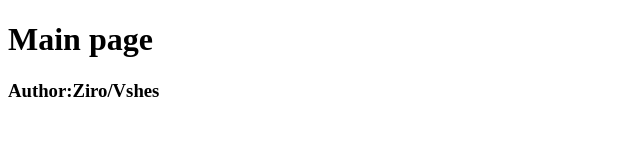
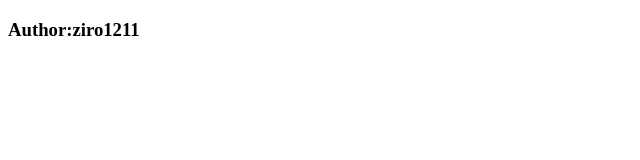
Before and after one commit to Vshes-1211/ziro.github.io, a plain HTML site: page index.html in a window 1280 px wide. Shown: the whole page, without its empty margins (0-640 px from the left). Drawn offline with Linux system fonts and the light colour scheme.

Commit message:
modified:   index.html

```diff
--- a/index.html
+++ b/index.html
@@ -1,7 +1,10 @@
 <!DOCTYPE html>
+<html>
 <head>
-    <h1>Main page</h1>
+    <meta charset="UTF-8" />
+    <title>This is Main Page</title>
 </head>
-<main>
-    <h3>Author:Ziro/Vshes</h3>
-</main>
+<body>
+    <h3>Author:ziro1211</h3>
+</body>
+</html>
```
